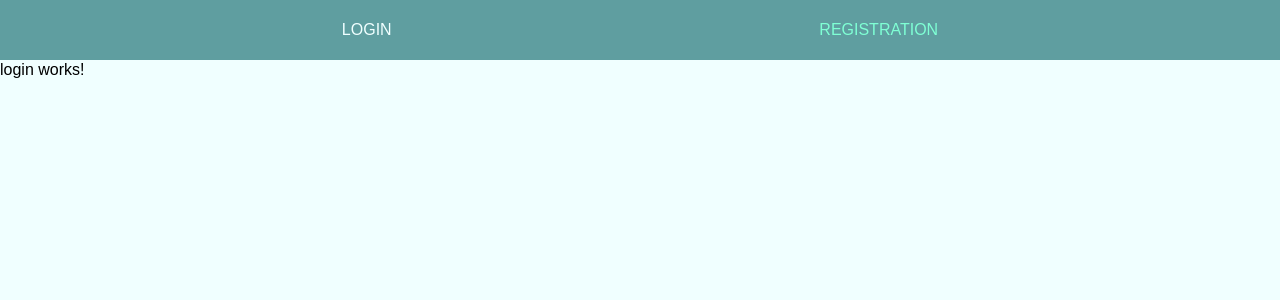
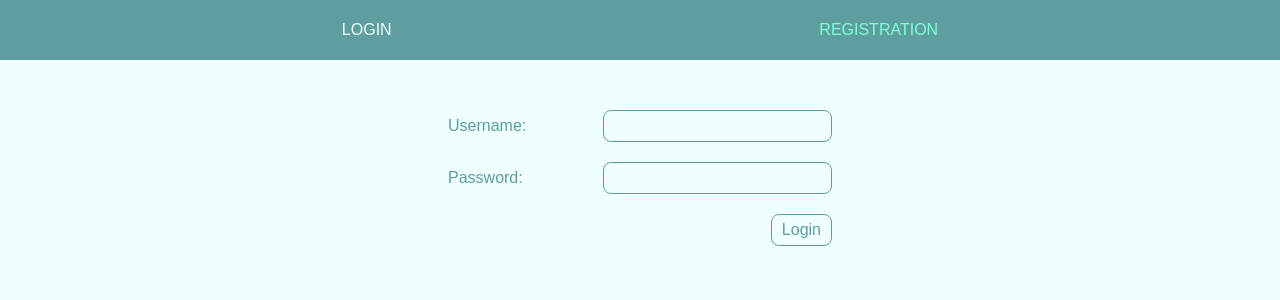
Before and after one commit to kniazivna/ng2022okten, an Angular app: page /login in a window 1280 px wide. Shown: the top 300 px of the page. Built offline with nearby package versions, Linux system fonts and the light colour scheme.

Commit message:
hw-5  login, token, interceptor

```diff
--- a/src/app/components/login/login.component.css
+++ b/src/app/components/login/login.component.css
@@ -0,0 +1,57 @@
+form {
+  max-width: 30%;
+  margin: 50px auto;
+}
+
+.field {
+  display: flex;
+  align-items: center;
+  justify-content: space-between;
+  gap: 30px;
+}
+
+.field:not(:last-child) {
+  margin-bottom: 20px;
+}
+label{
+  color: cadetblue;
+}
+
+input{
+  border: 1px solid cadetblue;
+  border-radius: 8px;
+  background: azure;
+  color: cadetblue;
+  padding: 5px 10px;
+}
+input:focus{
+  background-color: cadetblue;
+  color: azure;
+  font-weight: bold;
+  border: none;
+  outline: none;
+}
+
+button{
+  padding: 5px 10px;
+  color: cadetblue;
+  border: 1px solid cadetblue;
+  border-radius: 8px;
+  background-color: azure;
+  display: block;
+  margin-left: auto;
+  outline: none;
+}
+
+button:hover{
+  color: azure;
+  border: 1px solid azure;
+  background-color: cadetblue;
+  font-weight: bold;
+}
+
+button:disabled{
+  color: darkgray;
+  border: 1px solid darkgray;
+  background-color: azure;
+}
--- a/src/app/components/login/login.component.html
+++ b/src/app/components/login/login.component.html
@@ -1 +1,11 @@
-<p>login works!</p>
+<form [formGroup]="form">
+  <div class="field">
+    <div><label>Username:</label></div>
+    <div><input type="text" formControlName="username"></div>
+  </div>
+  <div class="field">
+    <div><label>Password:</label></div>
+    <div><input type="password" formControlName="password"></div>
+  </div>
+  <button (click)="login()">Login</button>
+</form>
--- a/src/app/components/login/login.component.ts
+++ b/src/app/components/login/login.component.ts
@@ -1,4 +1,8 @@
-import { Component, OnInit } from '@angular/core';
+import {Component, OnInit} from '@angular/core';
+import {FormControl, FormGroup, Validators} from "@angular/forms";
+import {AuthService} from "../../services";
+import {Router} from "@angular/router";
+import {urls} from "../../constants";
 
 @Component({
   selector: 'app-login',
@@ -7,9 +11,28 @@ import { Component, OnInit } from '@angular/core';
 })
 export class LoginComponent implements OnInit {
 
-  constructor() { }
+  form: FormGroup;
+
+  constructor(private authService: AuthService, private router: Router) {
+    this._createForm();
+  }
 
   ngOnInit(): void {
   }
 
+  _createForm(): void {
+
+    this.form = new FormGroup({
+      username: new FormControl(null),
+      password: new FormControl(null),
+    })
+  }
+
+  login(): void {
+
+    this.authService.login(this.form.getRawValue()).subscribe(value => {
+      this.authService.setToken(value)
+      this.router.navigate(['cars'])
+    })
+  }
 }
--- a/src/app/interfaces/index.ts
+++ b/src/app/interfaces/index.ts
@@ -1,2 +1,3 @@
 export * from './car.interface';
-export * from './user.interface'
+export * from './token.interface';
+export * from './user.interface';
--- /dev/null
+++ b/src/app/interfaces/token.interface.ts
@@ -0,0 +1,3 @@
+export interface IToken {
+  access: string;
+}
--- a/src/app/services/auth.service.ts
+++ b/src/app/services/auth.service.ts
@@ -1,6 +1,6 @@
-import { Injectable } from '@angular/core';
+import {Injectable} from '@angular/core';
 import {HttpClient} from "@angular/common/http";
-import {IUser} from "../interfaces";
+import {IToken, IUser} from "../interfaces";
 import {Observable} from "rxjs";
 
 import {urls} from "../constants";
@@ -10,9 +10,24 @@ import {urls} from "../constants";
 })
 export class AuthService {
 
-  constructor(private httpClient:HttpClient) { }
+  private accessTokenKey = 'access';
 
-  registration(user:IUser):Observable<IUser> {
-    return this.httpClient.post<IUser>(urls.users, user)
+  constructor(private httpClient: HttpClient) {
+  }
+
+  registration(user: IUser): Observable<IUser> {
+    return this.httpClient.post<IUser>(urls.users, user);
+  }
+
+  login(user: IUser): Observable<IToken> {
+    return this.httpClient.post<IToken>(urls.auth, user);
+  }
+
+  setToken(token:IToken): void {
+    localStorage.setItem(this.accessTokenKey, token.access);
+  }
+
+  isAuthorization(): boolean {
+    return !!localStorage.getItem(this.accessTokenKey);
   }
 }
```
Also changed, not shown: src/app/main.interceptor.ts (added, +25 -0 lines).
